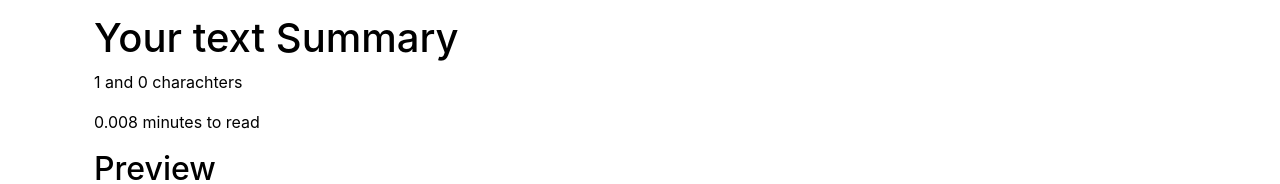
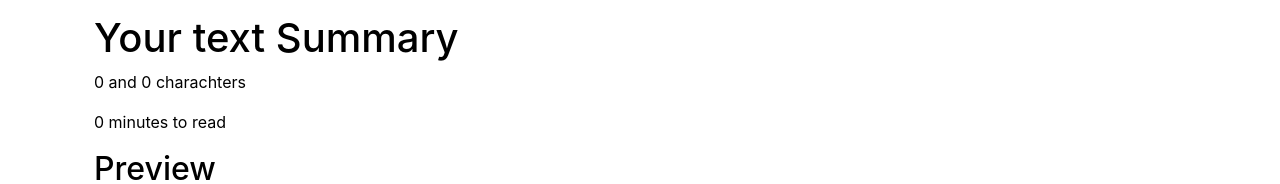
Before and after one commit to BPratyus/TextUtils, a React (Create React App) app: page / in a window 1280 px wide. Shown: the part 430-614 px from the top of the page. Built offline with nearby package versions, Linux system fonts and the light colour scheme.

Commit message:
Corrected TextForm behavior

```diff
--- a/src/components/TextForm.js
+++ b/src/components/TextForm.js
@@ -59,8 +59,8 @@ export default function TextForm(props) {
     </div>
     <div className="container my-5" style={{color:props.mode==='dark'?'white':'black'}}>
     <h1>Your text Summary</h1>
-    <p>{text.split(" ").length} and {text.length} charachters</p>
-    <p>{0.008 * text.split(" ").length} minutes to read</p>
+    <p>{text.split(" ").filter((element)=>{return element.length!==0}).length} and {text.length} charachters</p>
+    <p>{0.008 * text.split(" ").filter((element)=>{return element.length!==0}).length} minutes to read</p>
     <h2>Preview</h2>
     <p>{text.length>0?text:"Enter something in the Text Box to priview it above"}</p>
     </div>
```
